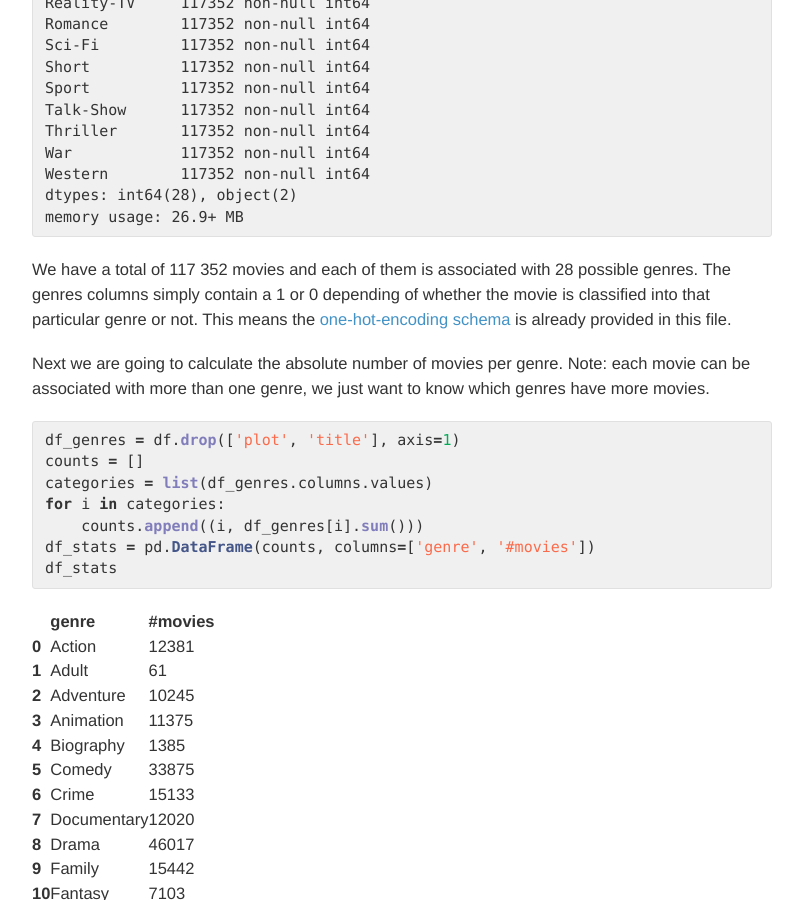
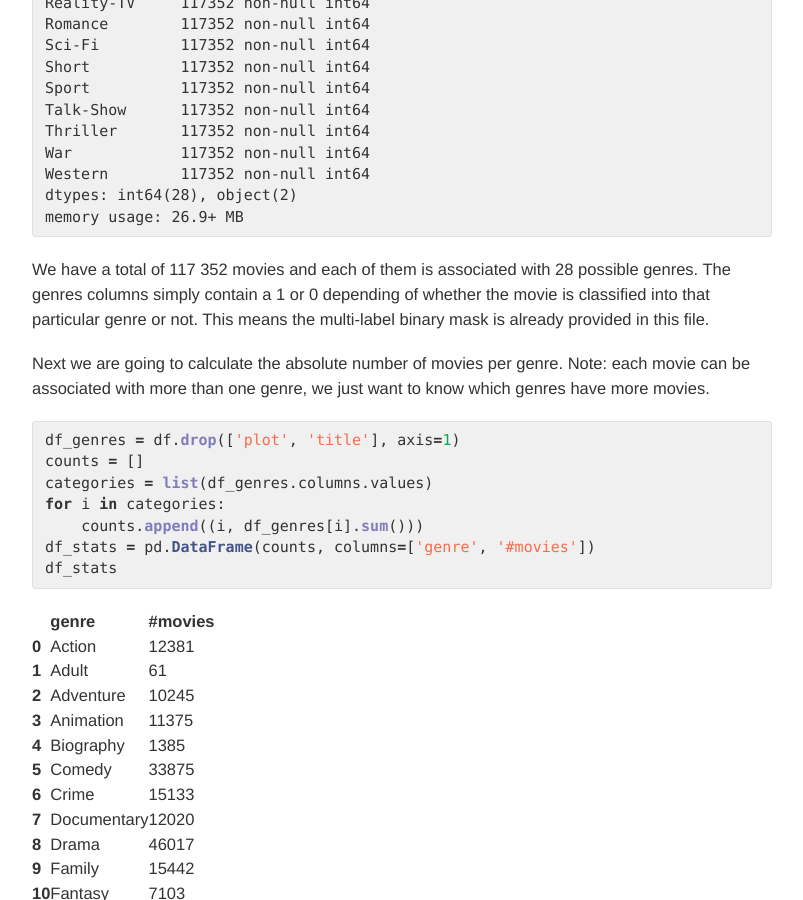
Before and after one commit to davidsbatista/davidsbatista.net, a Jekyll site: the page built from _posts/2017-04-01-document_classification.md, in a window 1280 px wide and 900 px high, scrolled down 1607 px. Shown: the whole window, without its empty margins (238-1041 px from the left). Built offline with Jekyll 4.4.1, drawn with Linux system fonts in a browser that asks for light colours; nearby versions of some CDN libraries; some web fonts are replaced; comment, search, counter and statistics services are not loaded.

Commit message:
added sugestion

```diff
--- a/_posts/2017-04-01-document_classification.md
+++ b/_posts/2017-04-01-document_classification.md
@@ -79,7 +79,7 @@ df.info()
     memory usage: 26.9+ MB
 
 
-We have a total of 117 352 movies and each of them is associated with 28 possible genres. The genres columns simply contain a 1 or 0 depending of whether the movie is classified into that particular genre or not. This means the [one-hot-encoding schema](https://www.wikiwand.com/en/One-hot) is already provided in this file.
+We have a total of 117 352 movies and each of them is associated with 28 possible genres. The genres columns simply contain a 1 or 0 depending of whether the movie is classified into that particular genre or not. This means the multi-label binary mask is already provided in this file.
 
 
 Next we are going to calculate the absolute number of movies per genre. Note: each movie can be associated with more than one genre, we just want to know which genres have more movies.
```
